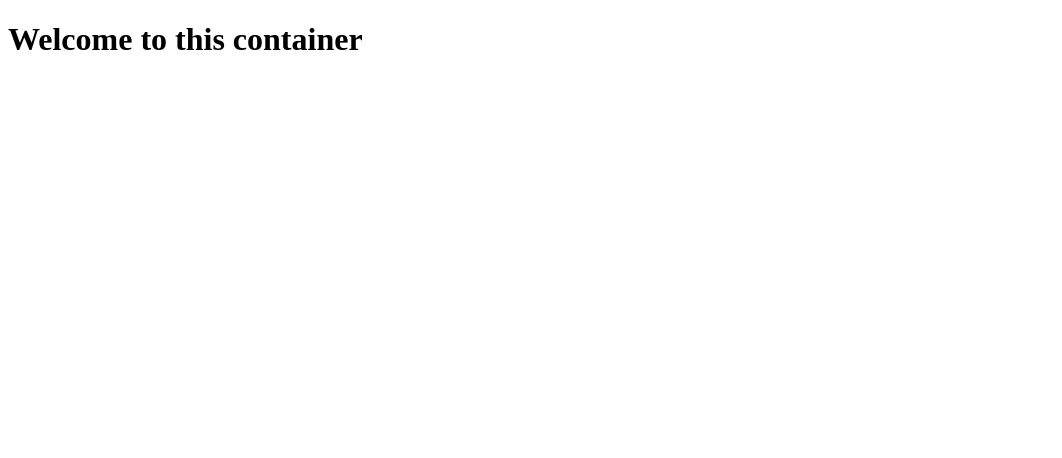
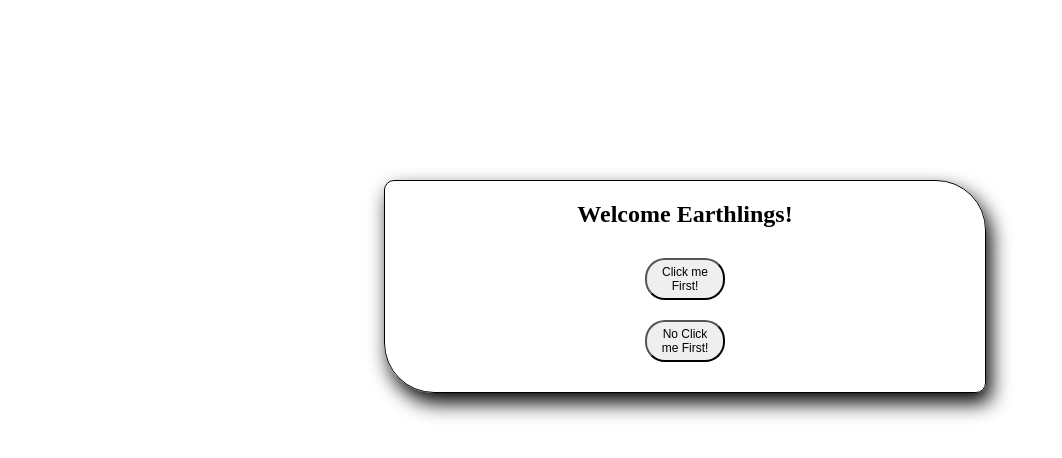
Before and after one commit to Hamzazaheer721/Webworkers-React-Typescript, a React (Create React App) app: page / in a window 1280 px wide. Shown: the top 458 px of the page, without its empty margins (0-1062 px from the left). Built offline with nearby package versions, Linux system fonts and the light colour scheme.

Commit message:
!fix(CT-1):  styled the Welcome page

```diff
--- a/package.json
+++ b/package.json
@@ -11,10 +11,12 @@
     "@types/react": "^17.0.0",
     "@types/react-dom": "^17.0.0",
     "@types/react-router-dom": "^5.1.8",
+    "@types/styled-components": "^5.1.12",
     "react": "^17.0.2",
     "react-dom": "^17.0.2",
     "react-router-dom": "^5.2.0",
     "react-scripts": "4.0.3",
+    "styled-components": "^5.3.0",
     "typescript": "^4.1.2",
     "web-vitals": "^1.0.1"
   },
--- /dev/null
+++ b/src/components/Welcome/index.styled.ts
@@ -0,0 +1,29 @@
+import styled from 'styled-components'
+
+export const MainContainer = styled.div`
+    display: flex;
+    flex-direction: column;
+    justify-content : center;
+    align-items: center;
+    margin-top : 20px;
+    border: 1px solid black;
+    width: 600px;
+    position: absolute;
+    top: 20%;
+    left: 30%;
+    padding-bottom: 20px;
+    border-radius: 10px 50px;
+    box-shadow: 5px 10px 20px black;
+`
+
+export const Text = styled.h2`
+`
+
+export const Button = styled.button`
+    margin: 10px 0 10px 0;
+    width : 80px;
+    height: auto;
+    border-radius: 20px;
+    font-size: 12px;
+    padding: 5px 10px;
+`
--- a/src/components/Welcome/index.tsx
+++ b/src/components/Welcome/index.tsx
@@ -1,6 +1,16 @@
 import { FC, memo } from 'react';
+import { Link } from 'react-router-dom';
+import { Button, MainContainer, Text } from './index.styled';
 
 const WelcomeComponent: FC<{}> = memo(() => (
-  <h1>Welcome to this container</h1>
+  <MainContainer>
+    <Text>Welcome Earthlings!</Text>
+    <Link to="/example-1">
+      <Button>Click me First!</Button>
+    </Link>
+    <Link to="/example-2">
+      <Button>No Click me First!</Button>
+    </Link>
+  </MainContainer>
 ))
 export default WelcomeComponent;
```
Also changed, not shown: 1 other file (tests, documents, lock files or other folders).
